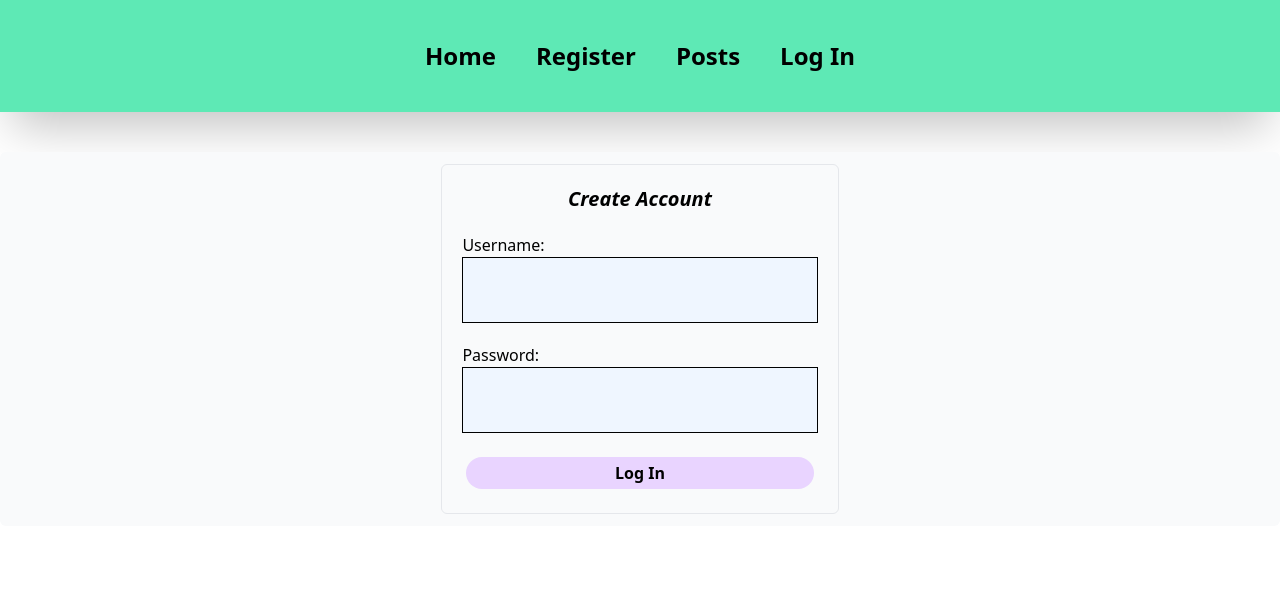
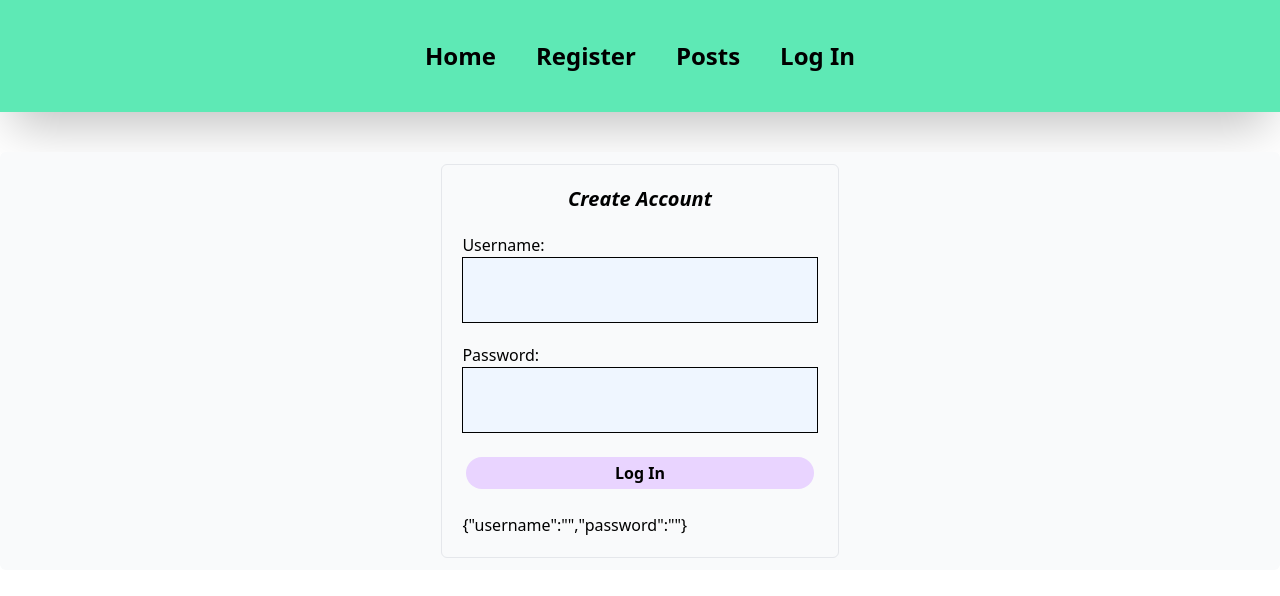
Before and after one commit to tingchannavong/recap22, a React (Vite) app: page /login in a window 1280 px wide. Shown: the top 596 px of the page. Built offline with nearby package versions, Linux system fonts and the light colour scheme.

Commit message:
finished log in page

```diff
--- a/src/layouts/MainLayout.jsx
+++ b/src/layouts/MainLayout.jsx
@@ -3,7 +3,7 @@ import NavBar from "../components/NavBar"
 
 function MainLayout() {
   return (
-    <div>
+    <div className="min-h-screen">
       <NavBar />
       <Outlet />
     </div>
--- a/src/pages/Login.jsx
+++ b/src/pages/Login.jsx
@@ -1,11 +1,28 @@
-import React from 'react'
+import React, { useState } from 'react'
+import axios from 'axios';
 
 function Login() {
+    const [formLogin, setFormLogin] = useState({
+        username: "",
+        password: ""
+    });
+
+    const hdlChange = (e) => {
+        const { name, value } = e.target;
+        setFormLogin( prev => ({...prev, [name] : value}));
+    }
+
+    const hdlSubmit = async (e) => {
+        e.preventDefault();
+        const res = await axios.post('https://dummyjson.com/auth/login', formLogin);
+        console.log(res.data);
+    }
+
   const inputStyles = "border bg-blue-50 w-full p-5";
 
   return (
     <div className="min-h-auto flex justify-center mt-10 p-3 bg-gray-50 rounded-md">
-      <form
+      <form onSubmit={hdlSubmit}
         className="flex flex-col gap-5 border border-gray-200 p-5 rounded-md"
       >
         <h1 className="text-center font-bold italic text-xl">
@@ -18,6 +35,8 @@ function Login() {
             type="text"
             className={inputStyles}
             name="username"
+            value={formLogin.username}
+            onChange={hdlChange}
           />
         </label>
         <label htmlFor="">
@@ -26,6 +45,8 @@ function Login() {
             type="password"
             className={inputStyles}
             name="password"
+            value={formLogin.password}
+            onChange={hdlChange}
           />
         </label>
         <button
@@ -34,7 +55,7 @@ function Login() {
         >
           Log In
         </button>
-        {/* {JSON.stringify(formData)} */}
+        {JSON.stringify(formLogin)}
       </form>
     </div>
   );
```
